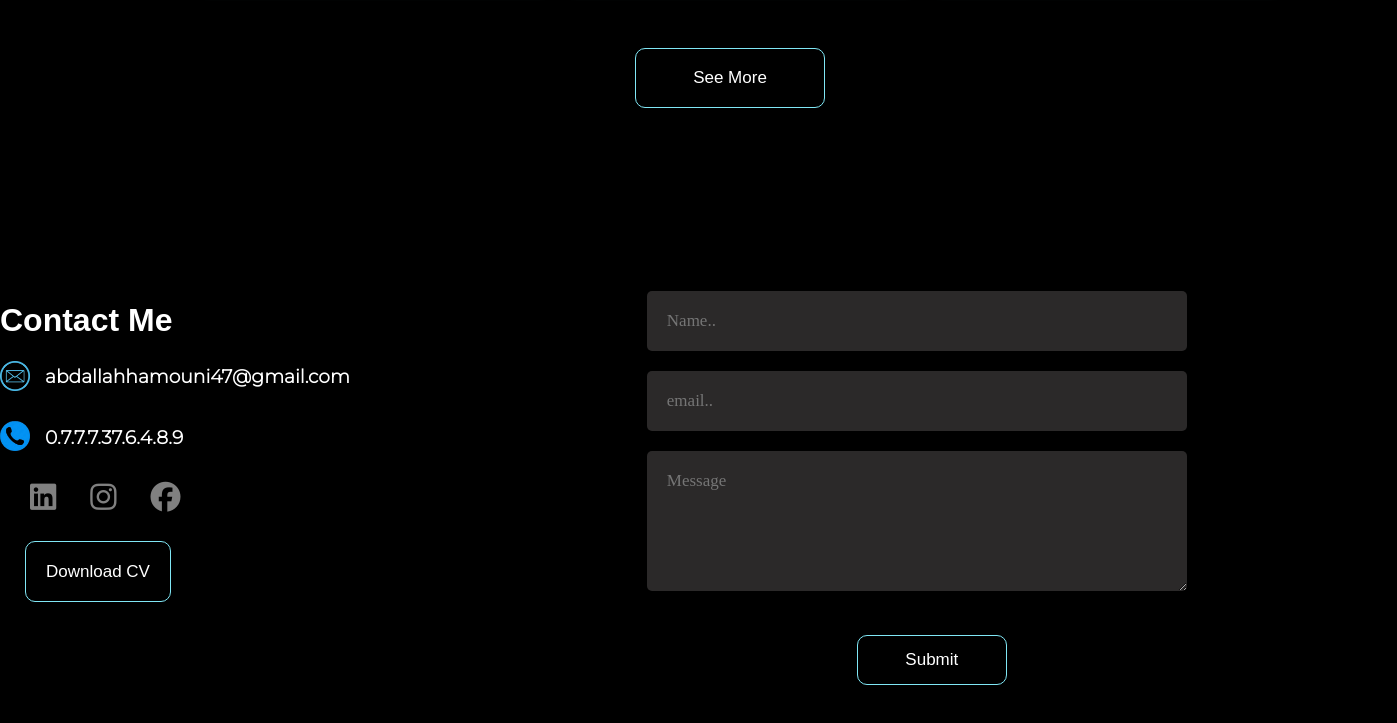
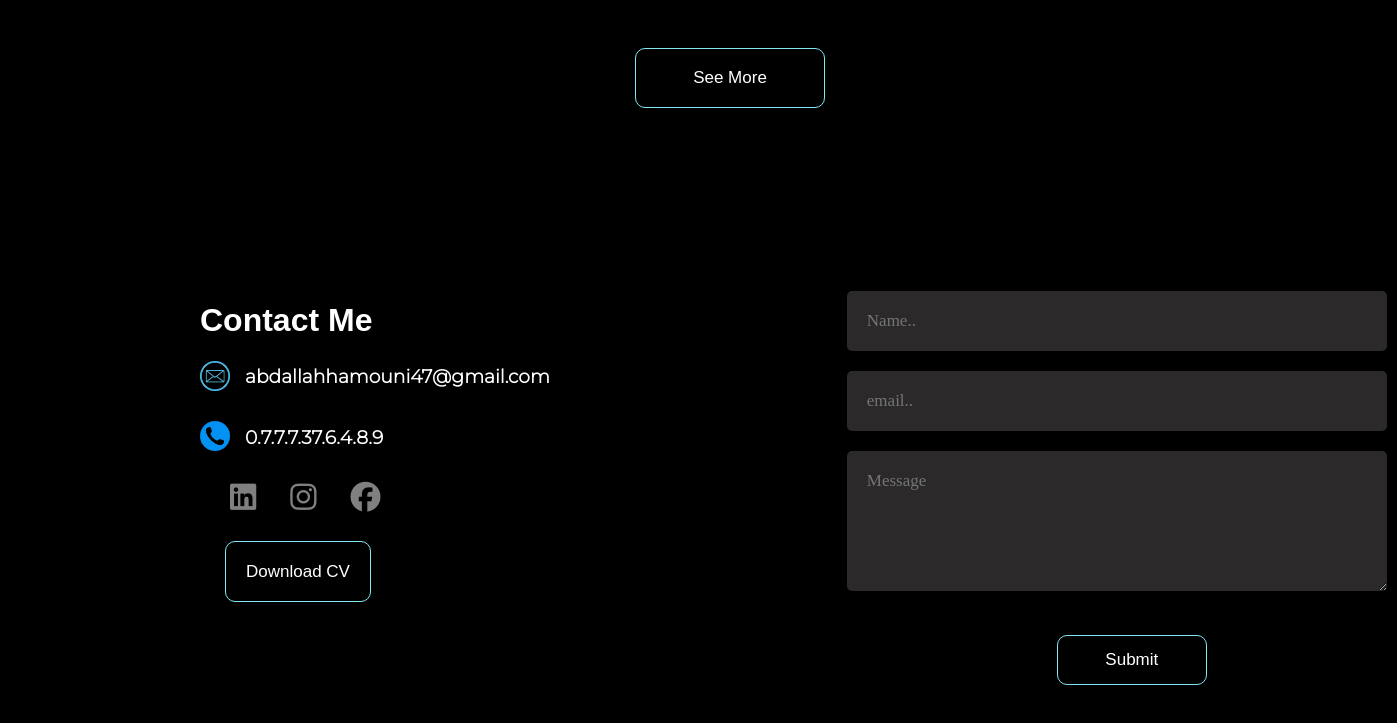
Before and after one commit to hamouni1198/hamouni-portfolio, a plain HTML site: page index.html in a window 1280 px wide. Shown: the part 2940-3663 px from the top of the page, 1397 px wide, since content can reach past the window. Before the commit the page ends 3625 px from the top, so only its background shows below. Drawn offline with nearby package versions, Linux system fonts and the light colour scheme; a web font is replaced by a local one.

Commit message:
Update style.css

```diff
--- a/style.css
+++ b/style.css
@@ -255,7 +255,7 @@ ul {
    cursor: pointer;
 }
 #page5{
-    padding: 0px 0px 4gi0px 200px;
+    padding: 0px 0px 40px 200px;
     display: flex;
     justify-content: space-between;
     gap: 302px;
```
